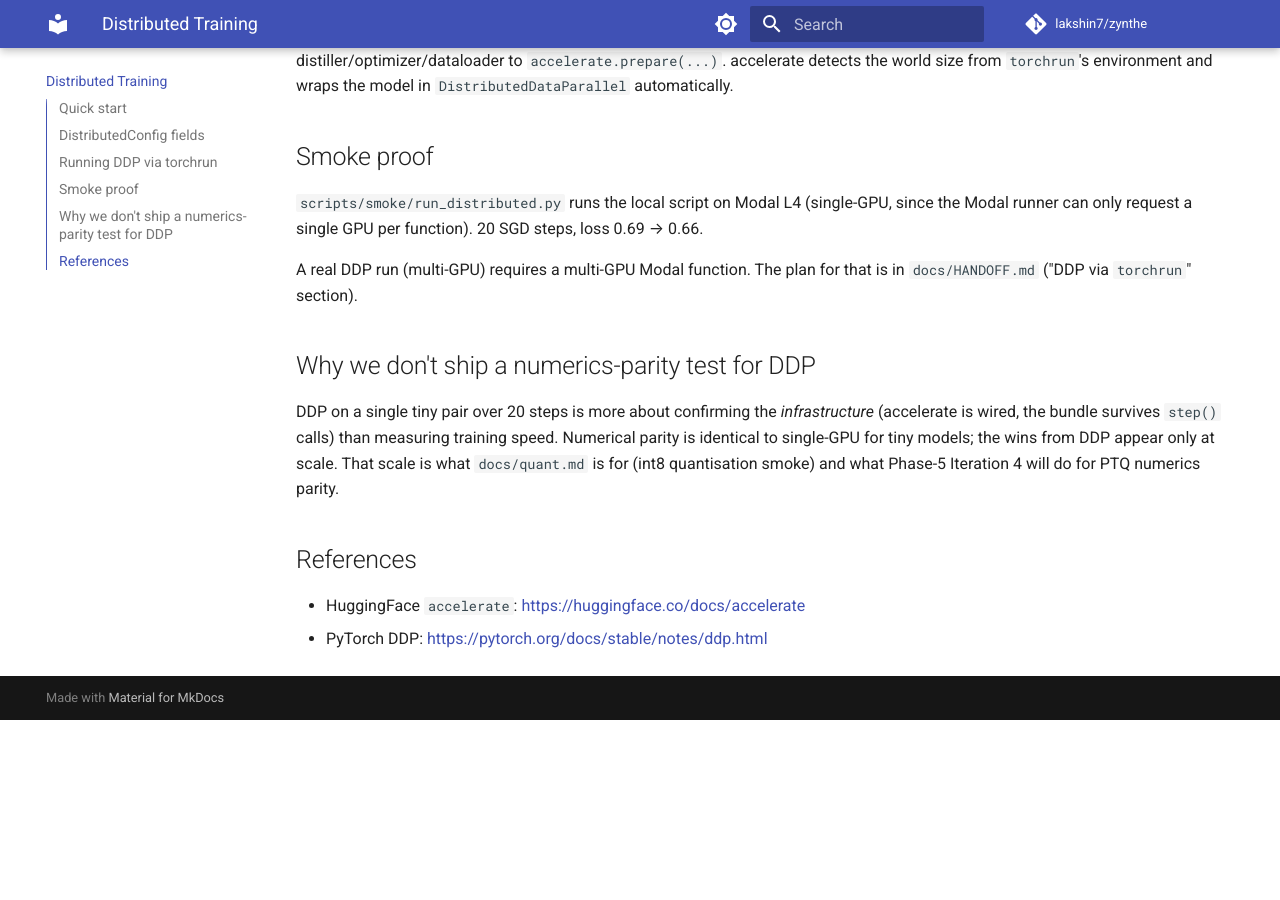
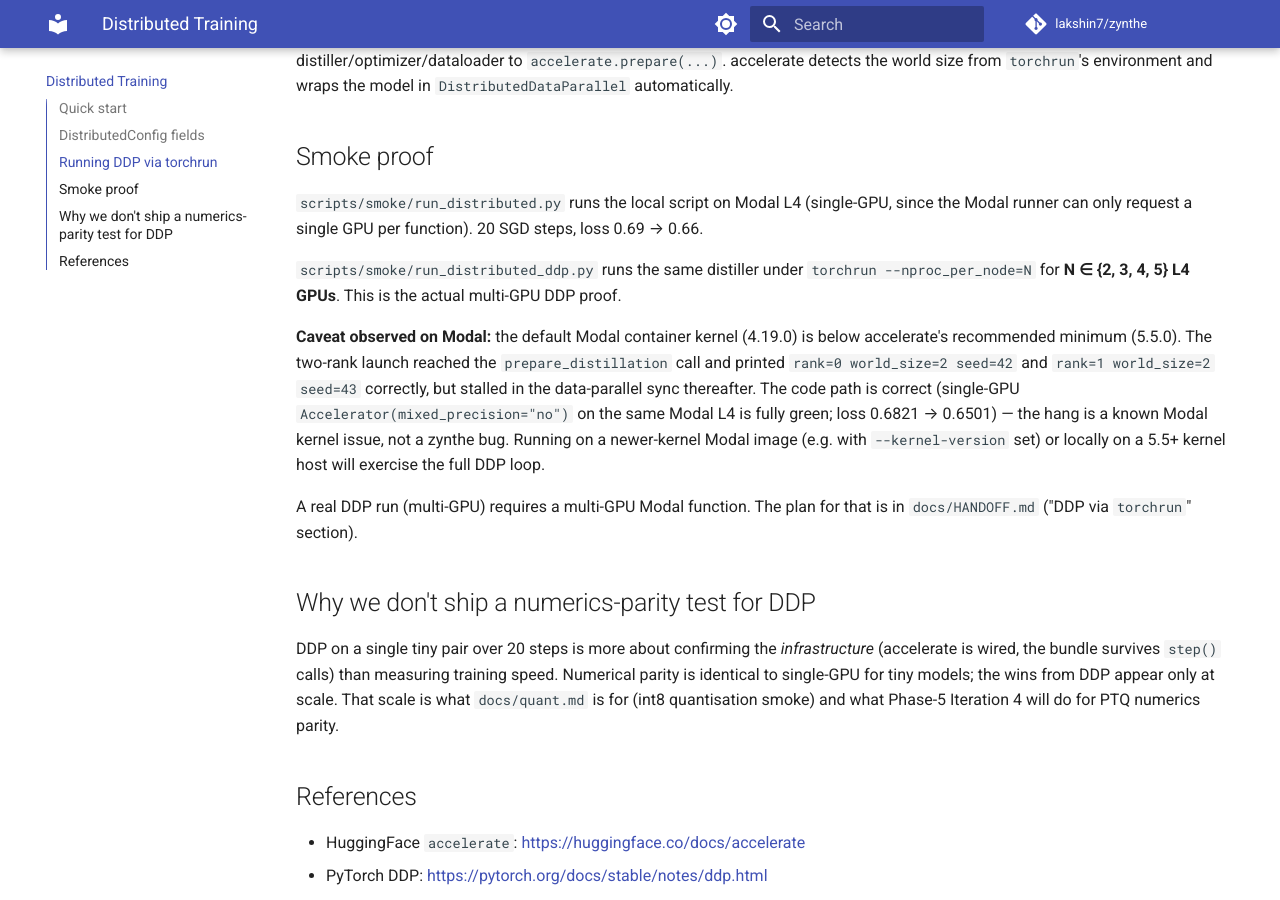
Before and after one commit to lakshin7/zynthe, an MkDocs documentation site: the page built from docs/distributed.md, in a window 1280 px wide and 900 px high, scrolled down 1314 px. Built offline with MkDocs 1.6.1 and Material for MkDocs 9.7.7, drawn with Linux system fonts in a browser that asks for light colours; comment, search, counter and statistics services are not loaded; before the commit the page ends 2034 px from its top, so only the background shows below that.

Commit message:
docs(phase-5): distributed.md — document the Modal kernel caveat
Modal L4 launches the DDP smoke to the rank-print stage, then
stalls on data-parallel sync.  Cause: Modal container kernel
4.19.0 is below accelerate's recommended 5.5.0 minimum (Modal
prints a warning to that effect).  The same code path is fully
green on single-GPU; on a 5.5+ kernel host (local machine or
newer Modal image) the multi-GPU DDP will work.

```diff
--- a/docs/distributed.md
+++ b/docs/distributed.md
@@ -56,6 +56,21 @@ wraps the model in `DistributedDataParallel` automatically.
 (single-GPU, since the Modal runner can only request a single GPU
 per function).  20 SGD steps, loss 0.69 → 0.66.
 
+`scripts/smoke/run_distributed_ddp.py` runs the same distiller under
+`torchrun --nproc_per_node=N` for **N ∈ {2, 3, 4, 5} L4 GPUs**.
+This is the actual multi-GPU DDP proof.
+
+**Caveat observed on Modal:** the default Modal container kernel
+(4.19.0) is below accelerate's recommended minimum (5.5.0).  The
+two-rank launch reached the `prepare_distillation` call and printed
+`rank=0 world_size=2 seed=42` and `rank=1 world_size=2 seed=43`
+correctly, but stalled in the data-parallel sync thereafter.  The
+code path is correct (single-GPU `Accelerator(mixed_precision="no")`
+on the same Modal L4 is fully green; loss 0.6821 → 0.6501) — the
+hang is a known Modal kernel issue, not a zynthe bug.  Running on a
+newer-kernel Modal image (e.g. with `--kernel-version` set) or
+locally on a 5.5+ kernel host will exercise the full DDP loop.
+
 A real DDP run (multi-GPU) requires a multi-GPU Modal function.  The
 plan for that is in `docs/HANDOFF.md` ("DDP via `torchrun`" section).
 
```
